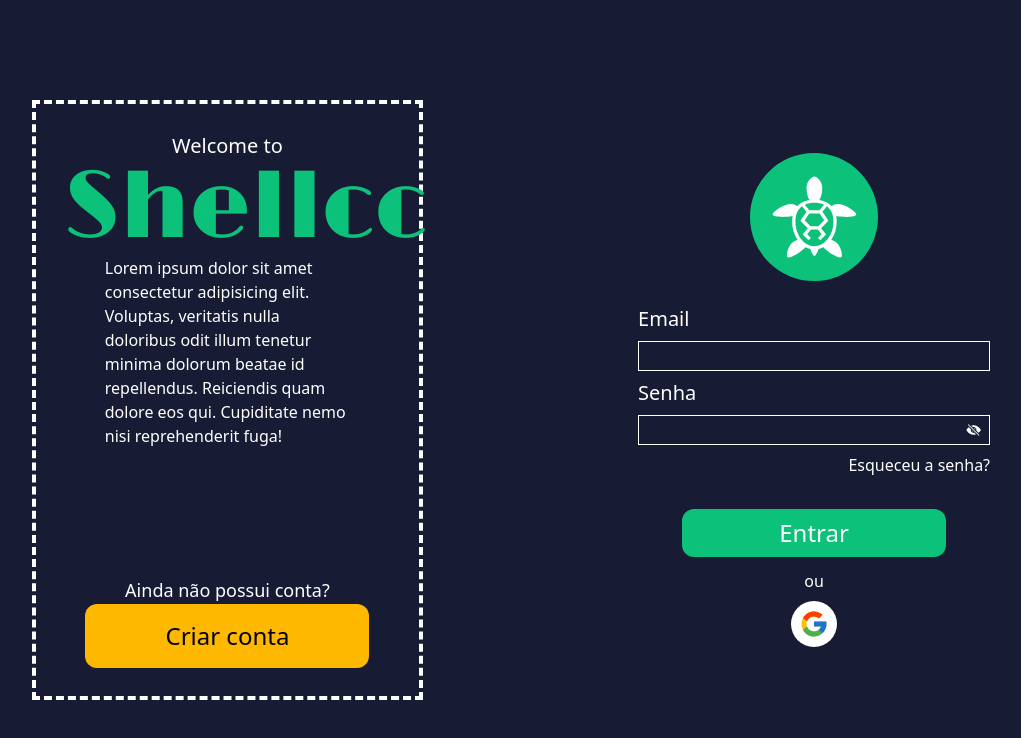
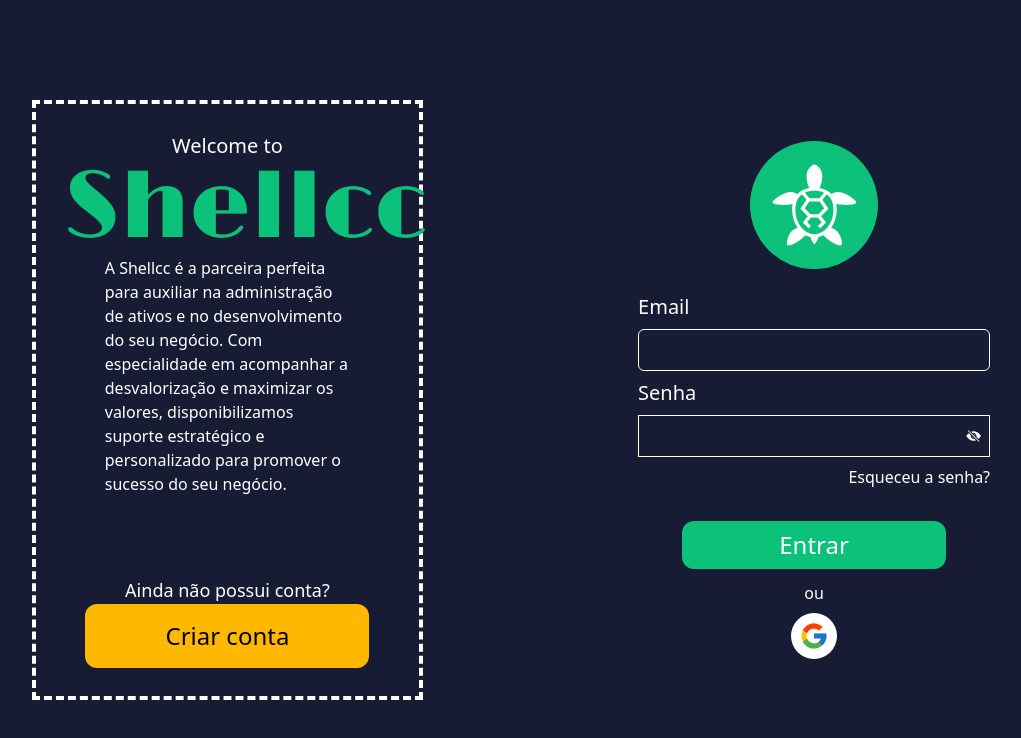
Before and after one commit to GitArthurMarchetti/shellcc, a React (Vite) app: page /login in a window 1280 px wide. Shown: the top 738 px of the page, without its empty margins (129-1150 px from the left). Built offline with nearby package versions, Linux system fonts and the light colour scheme.

Commit message:
Link points

```diff
--- a/src/pages/home.tsx
+++ b/src/pages/home.tsx
@@ -16,22 +16,23 @@ export default function Home() {
                         <a href="">
                             Início
                         </a>
-                        <a href="">
+                        <a href="#objetivo">
                             Objetivo
                         </a>
-                        <a href="">
+                        <a href="#equipe">
+                            Equipe
+                        </a>
+                        <a href="#sobre">
                             Sobre
                         </a>
-                        <a href="">
-                            Equipe
-                        </a>
+
                     </div>
 
                     <div className="w-[15%] flex flex-row mr-8 justify-between ">
                         <Button className="rounded-full text-xl p-6 border-white borderDashed ">
                             Criar conta
                         </Button>
-                        <Button className="rounded-full text-xl p-6">
+                        <Button className="rounded-full text-xl p-6" >
                             Entrar
                         </Button>
                     </div>
@@ -51,14 +52,9 @@ export default function Home() {
                     </div>
                     <div className="w-full h-80 content-center pl-20 fonthome ">
                         <p className="text-8xl w-[15.5em] mb-20">
-                            <span className="text-[#FFB800]">
-                                Gestão
-                            </span> e
-                            <span className="text-[#FFB800]">
-                                supervisão</span>  dos seus
-                            <span className="text-[#D63B56]">
-                                patrimonios.
-                            </span></p>
+                            <span className="text-[#FFB800]">Gestão</span> e
+                            <span className="text-[#FFB800]"> supervisão</span>  dos seus
+                            <span className="text-[#D63B56]"> patrimonios.</span></p>
                         <p className="text-2xl w-96 text-justify">
                             Seus ativos merecem nosso serviço
                         </p>
@@ -71,7 +67,7 @@ export default function Home() {
                 </section>
                 <section className="bg-[#0e1125] flex flex-row justify-around text-2xl fonthome align-middle items-center">
                     <div className="w-1/3">
-                        <p className="text-3xl font-bold underline">
+                        <p className="text-3xl font-bold underline" id="objetivo">
                             Objetivo
                         </p>
                         <p>
@@ -89,7 +85,7 @@ export default function Home() {
                             <img className="rounded-[50%] h-72 w-72 flutuando" src={tartarugaVermelha} alt="" />
                         </div>
                         <div className="w-1/3">
-                            <p className="text-3xl font-bold underline">
+                            <p className="text-3xl font-bold underline" id="equipe">
                                 Equipe
                             </p>
                             <p>
@@ -104,7 +100,7 @@ export default function Home() {
                 <section className="bg-[#0e1125] flex flex-row justify-around text-2xl fonthome align-middle items-center">
 
                     <div className="w-1/3">
-                        <p className="text-3xl font-bold underline">
+                        <p className="text-3xl font-bold underline" id="sobre">
                             Sobre a Shellcc
                         </p>
                         <p>
--- a/src/pages/login.tsx
+++ b/src/pages/login.tsx
@@ -18,7 +18,7 @@ function Login() {
                                 Shellcc
                             </h1>
                             <p className="w-3/4 m-auto text-left">
-                                Lorem ipsum dolor sit amet consectetur adipisicing elit. Voluptas, veritatis nulla doloribus odit illum tenetur minima dolorum beatae id repellendus. Reiciendis quam dolore eos qui. Cupiditate nemo nisi reprehenderit fuga!
+                            A Shellcc é a parceira perfeita para auxiliar na administração de ativos e no desenvolvimento do seu negócio. Com especialidade em acompanhar a desvalorização e maximizar os valores, disponibilizamos suporte estratégico e personalizado para promover o sucesso do seu negócio.
                             </p>
                         </div>
                         <div>
@@ -33,10 +33,10 @@ function Login() {
                         <div className="flex flex-col">
                             <form action="" className="flex flex-col gap-2 mt-6">
                                 <label className="text-xl" htmlFor="">Email</ label>
-                                <input className="bg-transparent focus:outline-none borda-input w-full px-2 py-0.5" type="text" />
+                                <input className="bg-transparent focus:outline-none borda-input w-full px-2 py-2 rounded-md" type="text" />
                                 <label className="text-xl" htmlFor="">Senha</label>
                                 <div className="w-full flex flex-row justify-center align-middle borda-input pr-2  items-center">
-                                    <input type={mostra ? 'password' : 'text'} className="w-full pl-2 py-0.5 bg-transparent focus:outline-none  " />
+                                    <input type={mostra ? 'password' : 'text'} className="w-full pl-2 py-2 rounded-md bg-transparent focus:outline-none  " />
                                     {mostra ?
                                         (<IoEyeOff className="border-input-olho  " onClick={() => setMostra(false)} />)
                                         : (<IoEye className="border-input-olho  " onClick={() => setMostra(true)} />)}
```
